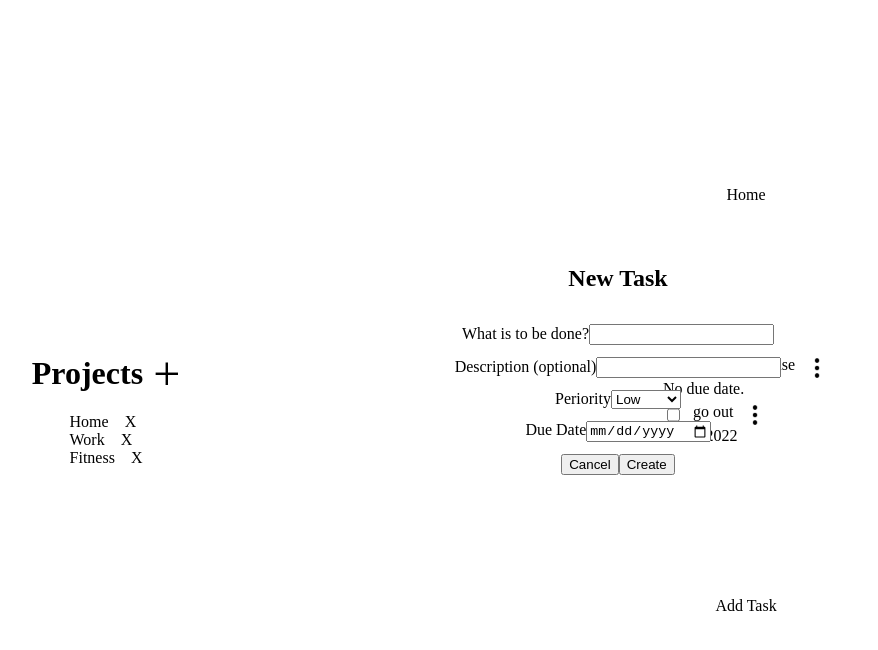
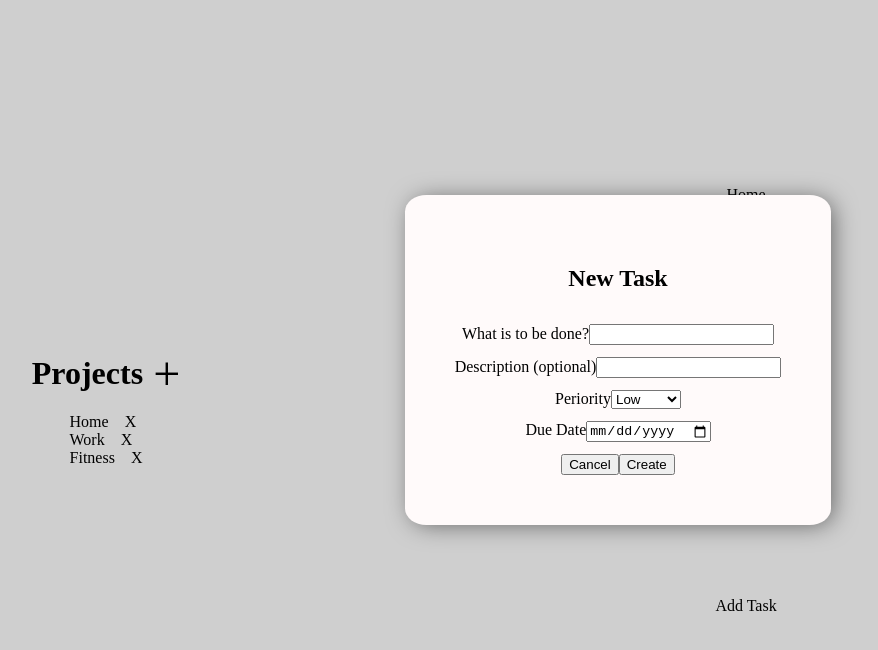
Before and after one commit to xhjayoub/To-do-list, a website built with webpack: page src/template.html in a window 1280 px wide. Both pictures are taken after a click on the element "Add Task". Shown: the whole page, without its empty margins (22-900 px from the left). Built offline with nearby package versions, Linux system fonts and the light colour scheme.

Commit message:
Style popup Add body background when popup is there

```diff
--- a/src/dom.js
+++ b/src/dom.js
@@ -170,6 +170,7 @@ function generateTaskPopup() {
     cancel.addEventListener("click", () => {
         clearTask();
         popupContainer.style.visibility = "hidden";
+        document.querySelector("body").style.backgroundColor = "transparent";
     })
 
     const createBtn = document.createElement("button");
@@ -183,6 +184,7 @@ function generateTaskPopup() {
         popupContainer.style.visibility = "hidden";
         loadTasks(selectedProj);
         clearTask();
+        document.querySelector("body").style.backgroundColor = "transparent";
     })
 
     btnCont.append(cancel,createBtn);
--- a/src/index.js
+++ b/src/index.js
@@ -65,6 +65,7 @@ function InitializeTasks() {
     addTask.innerHTML = "Add Task";
     addTask.addEventListener("click", () => {
         document.querySelector(".popupContainer").style.visibility = "visible";
+        document.querySelector("body").style.backgroundColor = "hsla(360 100% 0% / 0.19)";
         // TODO: define what task
     })
 
--- a/src/styles.css
+++ b/src/styles.css
@@ -79,3 +79,9 @@ body {
     display: flex;
     gap: 1rem;
 }
+
+.popup {
+    background-color: snow;
+    border-radius: 5%;
+    box-shadow: 4px 2px 25px -3px rgba(0,0,0,0.55);
+}
```
